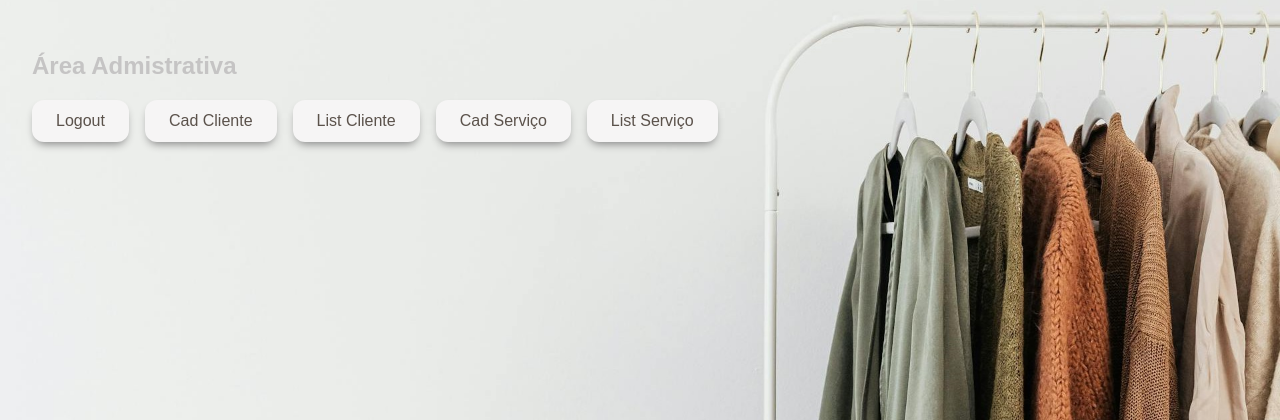
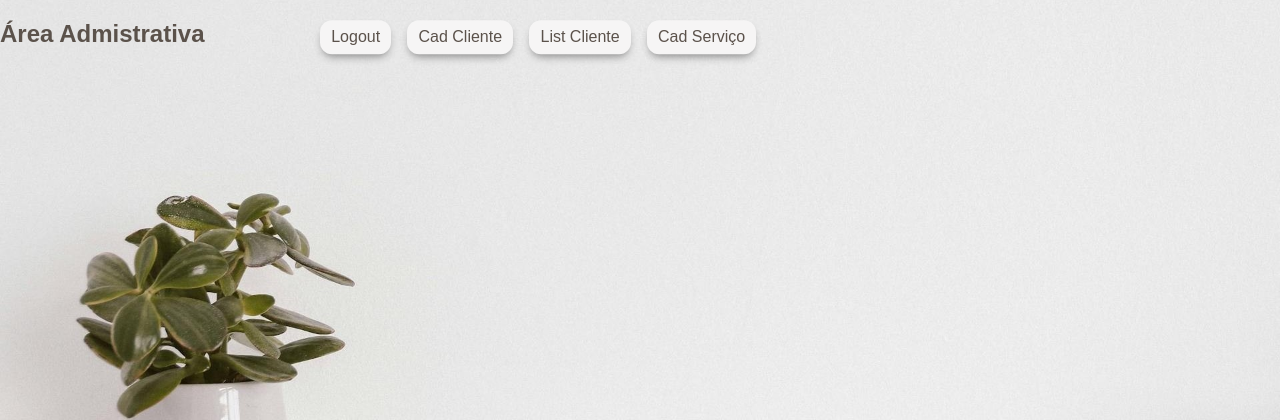
Before and after one commit to cavinatto/Atelie-Online, a Flask app: page /admin_dashboard in a window 1280 px wide. Shown: the top 420 px of the page. Run offline with Flask 3, Linux system fonts and the light colour scheme.

Commit message:
update: style.css admin_dashboard.html cadastro_cliente.html lista_serviço.html (não testado) lista_cliente.html(não testado)

```diff
--- a/atelie_online/static/css/style.css
+++ b/atelie_online/static/css/style.css
@@ -7,6 +7,8 @@ body.back_adm {
   background-size: cover;
   color: #5b524b;
 }
+
+
 
 body.back_index {
   font-family: Arial, sans-serif;
@@ -135,6 +137,140 @@ input, textarea {
 
 
 }
+
+/* admim */
+.btn {
+  margin-top: 0.6rem;
+  padding: 0.5rem 0.7rem;
+  border: none;
+  border-radius: 12px;
+  background: #f6f5f5;
+  box-shadow: 0px 5px 9px -3px #858585;
+  font-size: 1rem;
+  cursor: pointer;
+  transition: all 0.2s ease-in-out;
+  color: #5b524b;
+  /*tira sublinhado*/
+  text-decoration: none;
+  /*para transforação, rotação*/
+  /*display: inline-block;*/
+  /*rotaciona o texto, de baixo para cima, esquerda para direita*/
+  /*writing-mode: sideways-lr;*/
+}
+
+/* mouse*/
+.btn:hover {
+  transform: translateY(-2px);
+  color: #D94E2A;
+}
+
+/* apertado*/
+.btn:active {
+  color: #5b524b;
+  background: #f6f5f5;
+  box-shadow: inset 0px 5px 9px -3px #858585;
+  /* tira o “sobe” do hover */
+  transform: translateY(0);
+}
+
+/*animação entrar e sair*/
+.btn.out {
+  margin-top: 100vh;
+  animation: entrar 2s forwards ease-in-out;
+}
+
+@keyframes entrar {
+  0% { margin-top: 100vh; }
+  100% { margin-top: 1rem; }
+}
+
+.btn.out:active {
+  animation: sair 2s forwards ease-in-out;
+  box-shadow: 0px 5px 9px -3px #858585;;
+}
+
+@keyframes sair {
+  0% { margin-top: 1rem; }
+  100% { margin-top: 100vh; }
+}
+
+/*para  deixar na lateral */
+.button_lateral {
+  position: fixed;
+  left: 25%;;
+  top: 4%;
+  transform: translateY(-50%);
+  display: flex;
+
+  /*um de baixo do outro, txt na horizontal*/
+  /*flex-direction: column;*/
+  /*margem entre eles*/
+  gap: 1rem;
+}
+
+/* btn baixo */
+.baixo  {
+  position:fixed;
+  left: 50%;
+  bottom: 2rem;
+  gap: 1rem;
+  display: flex;
+  transform: translateX(-50%);
+  justify-content: center;
+  align-items: center;
+  z-index: 1000;
+}
+
+.baixo a{
+    display: inline-block;
+  padding: 0.75rem 1.5rem;
+  border: none;
+  border-radius: 12px;
+  background: #f6f5f5;
+  box-shadow: 0px 5px 9px -3px #858585;
+  font-size: 1rem;
+  cursor: pointer;
+  transition: all 0.2s ease-in-out;
+  color: #5b524b;
+  text-decoration: none;
+}
+
+/* mouse*/
+.baixo a:hover {
+  transform: translateY(-2px);
+  color: #D94E2A;
+}
+
+/* apertado*/
+.baixo a:active {
+  color: #5b524b;
+  background: #f6f5f5;
+  box-shadow: inset 0px 5px 9px -3px #858585;
+  /* tira o “sobe” do hover */
+  transform: translateY(0);
+}
+
+/*animação entrar e sair*/
+.baixo a.out {
+  margin-top: 100vh;
+  animation: entrar 2s forwards ease-in-out;
+}
+
+@keyframes entrar {
+  0% { margin-top: 100vh; }
+  100% { margin-top: 1rem; }
+}
+
+.baixo a.out:active {
+  animation: sair 2s forwards ease-in-out;
+  box-shadow: 0px 5px 9px -3px #858585;;
+}
+
+@keyframes sair {
+  0% { margin-top: 1rem; }
+  100% { margin-top: 100vh; }
+}
+
 
 /* Cadastrar normal */
 button {
--- a/atelie_online/templates/admin_dashboard.html
+++ b/atelie_online/templates/admin_dashboard.html
@@ -6,16 +6,16 @@
   <link rel="stylesheet" href="{{ url_for('static', filename='css/style.css')}}">
 </head>
 
-<body class="back_index">
-    <div class="container_cad">
+<body class="back_adm">
+    <div class="container_admin">
         <h2>Área Admistrativa</h2>
 
-    <div class="button-top">
-        <a href="{{ url_for('auth.login') }}" class="btn btn_log">Logout</a>
-        <a href="{{ url_for('clientes.cadastrar_cliente') }}" class="btn btn_cad">Cad Cliente</a>
-        <a href="{{ url_for('clientes.listar_clientes') }}" class="btn btn_proj">List Cliente</a>
-        <a href="{{ url_for('servicos.cadastrar_servico') }}" class="btn btn_proj">Cad Serviço</a>
-        <a href="{{ url_for('servicos.listar_servicos') }}" class="btn btn_proj">List Serviço</a>
+    <div class="button_lateral">
+        <a href="{{ url_for('auth.login') }}" class="btn">Logout</a>
+        <a href="{{ url_for('clientes.cadastrar_cliente') }}" class="btn">Cad Cliente</a>
+        <a href="{{ url_for('clientes.listar_clientes') }}" class="btn">List Cliente</a>
+        <a href="{{ url_for('servicos.cadastrar_servico') }}" class="btn">Cad Serviço</a>
+
     </div>
 
 </div>
--- a/atelie_online/templates/cadastro_cliente.html
+++ b/atelie_online/templates/cadastro_cliente.html
@@ -16,6 +16,9 @@
     <label>Endereço</label><input name="endereco">
     <button type="submit">Salvar</button>
   </form>
-  <p><a href="{{ url_for('clientes.listar_clientes') }}">Ver clientes</a></p>
+  <div class ="baixo">
+    <a href="{{ url_for('clientes.listar_clientes') }}" class="btn_baixo">Ver cliente</a>
+    <a href="{{ url_for('admin_dashboard') }}" class="btn_baixo">Voltar</a>
+  </div>
 </body>
 </html>
--- a/atelie_online/templates/cadastro_servico.html
+++ b/atelie_online/templates/cadastro_servico.html
@@ -15,5 +15,8 @@
     <label>Descrição</label><textarea name="descricao" required></textarea>
     <button type="submit">Salvar</button>
   </form>
-  <p><a href="{{ url_for('servicos.listar_servicos') }}">Ver serviços</a></p>
+  <div class ="baixo">
+    <a href="{{ url_for('servicos.listar_servicos') }}" class="btn_baixo">Ver serviços</a>
+    <a href="{{ url_for('admin_dashboard') }}" class="btn_baixo">Voltar</a>
+  </div>
 </body></html>
--- a/atelie_online/templates/lista_servicos.html
+++ b/atelie_online/templates/lista_servicos.html
@@ -19,4 +19,5 @@
       {% endfor %}
     </tbody>
   </table>
+  <a href="{{ url_for('admin_dashboard') }}" class="btn_baixo">Voltar</a>
 </body></html>
--- a/atelie_online/templates/listar_clientes.html
+++ b/atelie_online/templates/listar_clientes.html
@@ -16,6 +16,7 @@
           </form>
         </td>
       </tr>
+      <a href="{{ url_for('admin_dashboard') }}" class="btn_baixo">Voltar</a>
       {% endfor %}
     </tbody>
   </table>
```
